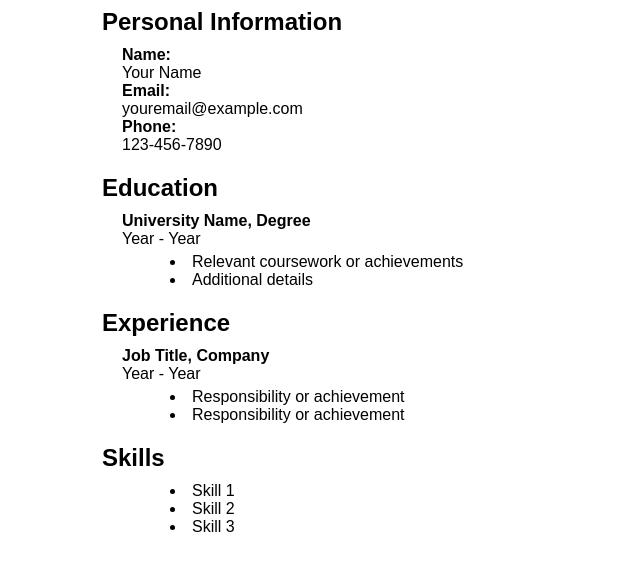
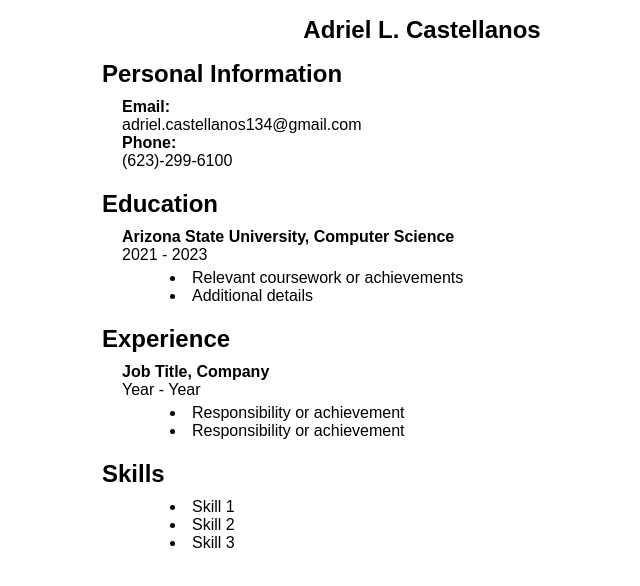
Before and after one commit to acast134/acast134.github.io, a plain HTML site: page index.html in a window 1280 px wide. Shown: the whole page, without its empty margins (218-858 px from the left). Drawn offline with Linux system fonts and the light colour scheme.

Commit message:
Update index.html

```diff
--- a/index.html
+++ b/index.html
@@ -39,22 +39,22 @@
         </style>
     </head>
 <body>
-  <!-- <h1>Resume</h1> -->
+  <h1>Adriel L. Castellanos</h1>
 
   <div class="section">
     <h2>Personal Information</h2>
-    <p class="sub-heading">Name:</p>
-    <p class="details">Your Name</p>
+    <!-- <p class="sub-heading">Name:</p>
+    <p class="details">Your Name</p> -->
     <p class="sub-heading">Email:</p>
-    <p class="details">youremail@example.com</p>
+    <p class="details">adriel.castellanos134@gmail.com</p>
     <p class="sub-heading">Phone:</p>
-    <p class="details">123-456-7890</p>
+    <p class="details">(623)-299-6100</p>
   </div>
 
   <div class="section">
     <h2>Education</h2>
-    <p class="sub-heading">University Name, Degree</p>
-    <p class="details">Year - Year</p>
+    <p class="sub-heading">Arizona State University, Computer Science</p>
+    <p class="details">2021 - 2023</p>
     <ul>
       <li>Relevant coursework or achievements</li>
       <li>Additional details</li>
```
